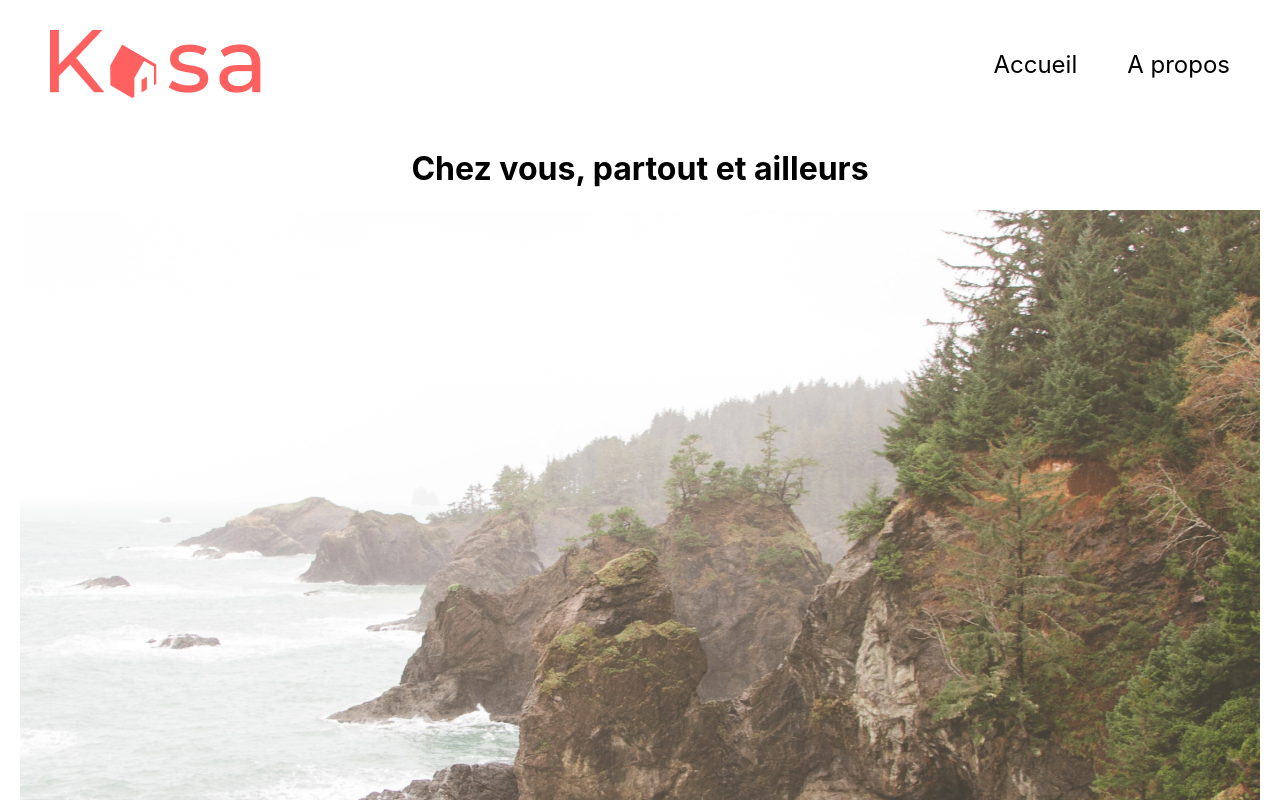
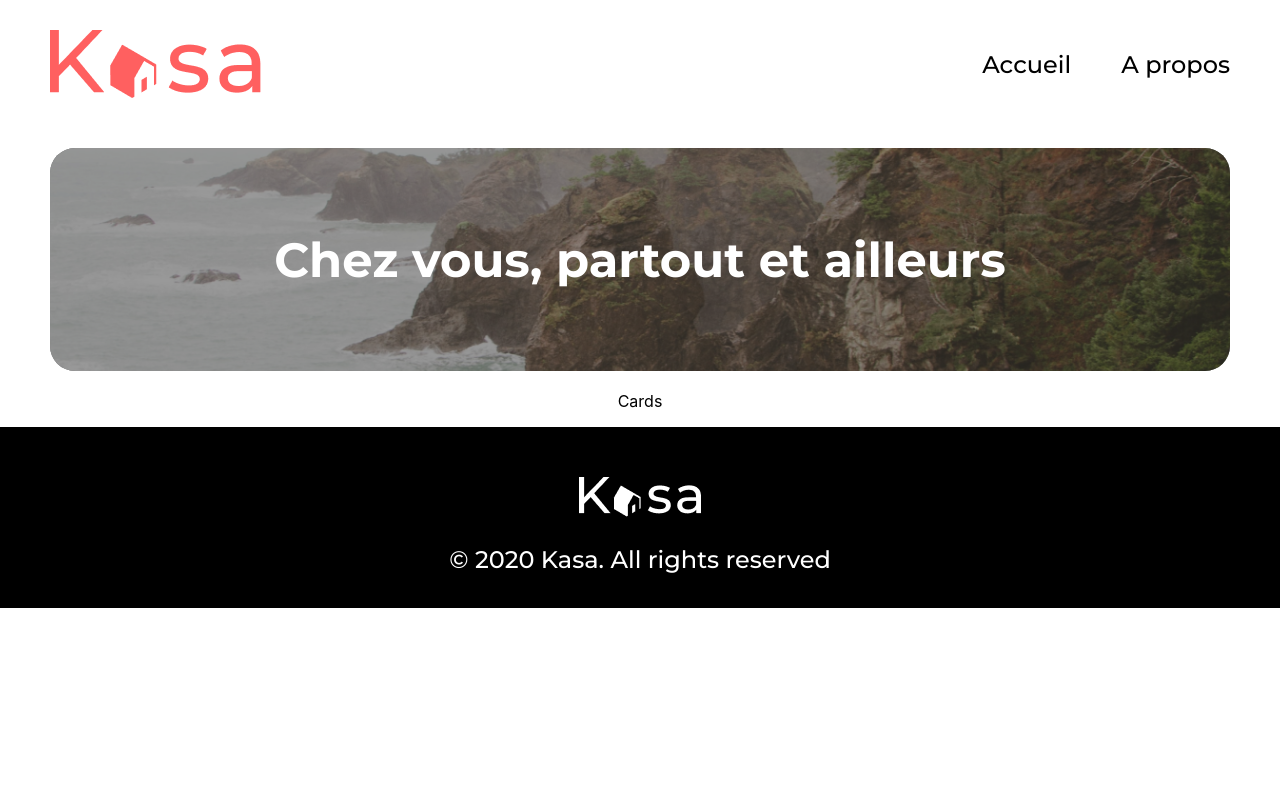
Before and after one commit to ako-coder/projet-kasa, a React (Create React App) app: page / in a window 1280 px wide. Shown: the top 800 px of the page. Built offline with nearby package versions, Linux system fonts and the light colour scheme; no server answers.

Commit message:
banner basique terminé, police importée

```diff
--- a/src/components/Banner/Banner.css
+++ b/src/components/Banner/Banner.css
@@ -0,0 +1,33 @@
+@import url('https://fonts.googleapis.com/css2?family=Montserrat:ital,wght@0,100..900;1,100..900&display=swap');
+
+.banner-container {
+    display: flex;
+    justify-content: center;
+    align-items: center;
+    height: 223px;
+    overflow: hidden;
+    position: relative;
+    border-radius: 25px;
+    z-index: -1;
+    background-color: black;
+    border: 1px rgba(0, 0, 0, 1);
+    box-shadow: rgba(0, 0, 0, 0.25);
+    margin: 20px 50px 20px 50px;
+}
+
+.banner-container img {
+    width: 100%;
+    height: auto;
+    object-fit: contain;
+    position: absolute;
+    z-index: 0;
+    opacity: 60%;
+}
+
+.banner-container h1 {
+    color: white;
+    z-index: 1;
+    font-size: 48px;
+    font-weight: 700;
+    font-family: "Montserrat", sans-serif;
+}
--- a/src/components/Banner/Banner.js
+++ b/src/components/Banner/Banner.js
@@ -1,4 +1,5 @@
 import BannerPic from "../../assets/banner.png"
+import "./Banner.css"
 
 function Banner() {
     return(
--- a/src/components/Footer/Footer.css
+++ b/src/components/Footer/Footer.css
@@ -1,9 +1,14 @@
+@import url('https://fonts.googleapis.com/css2?family=Montserrat:ital,wght@0,100..900;1,100..900&display=swap');
+
 .footer-container {
     padding-top: 50px;
-    padding-bottom: 20px;
+    padding-bottom: 10px;
     background-color: black;
 }
 
 .footer-container p {
     color: white;
+    font-family: "Montserrat", sans-serif;
+    font-weight: 500;
+    font-size: 24px;
 }
--- a/src/components/Header/Header.css
+++ b/src/components/Header/Header.css
@@ -1,3 +1,5 @@
+@import url('https://fonts.googleapis.com/css2?family=Montserrat:ital,wght@0,100..900;1,100..900&display=swap');
+
 .header-container {
     display: flex;
     flex-direction: row;
@@ -12,7 +14,9 @@
 }
 
 .header-links a {
+    font-family: "Montserrat", sans-serif;
     font-size: 24px;
+    font-weight: 500;
     text-decoration: none;
     color: black;
 }
```
Also changed, not shown: src/assets/banner_about.png (added).
